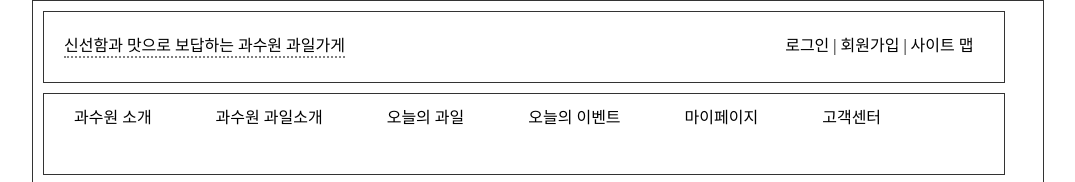
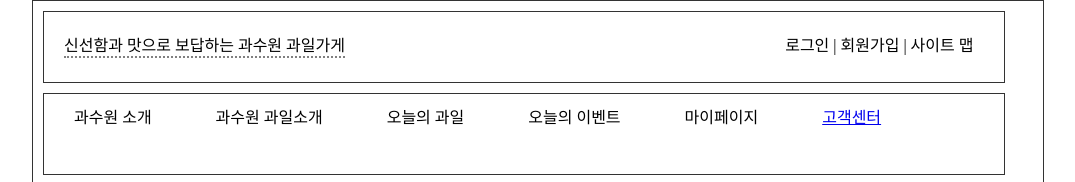
Before and after one commit to poornsol/poornsol.github.io, a plain HTML site: page index.html in a window 1280 px wide. Shown: the top 182 px of the page, without its empty margins (102-1177 px from the left). Drawn offline with Linux system fonts and the light colour scheme.

Commit message:
Update index.html

```diff
--- a/index.html
+++ b/index.html
@@ -96,7 +96,7 @@ margin-right: 10px;
         <li>오늘의 과일</li>
         <li>오늘의 이벤트</li>
         <li>마이페이지</li>
-        <li>고객센터</li>
+        <li><a href="first.html">고객센터</a></li>
     </ul>
 </nav>
 <section>
```
